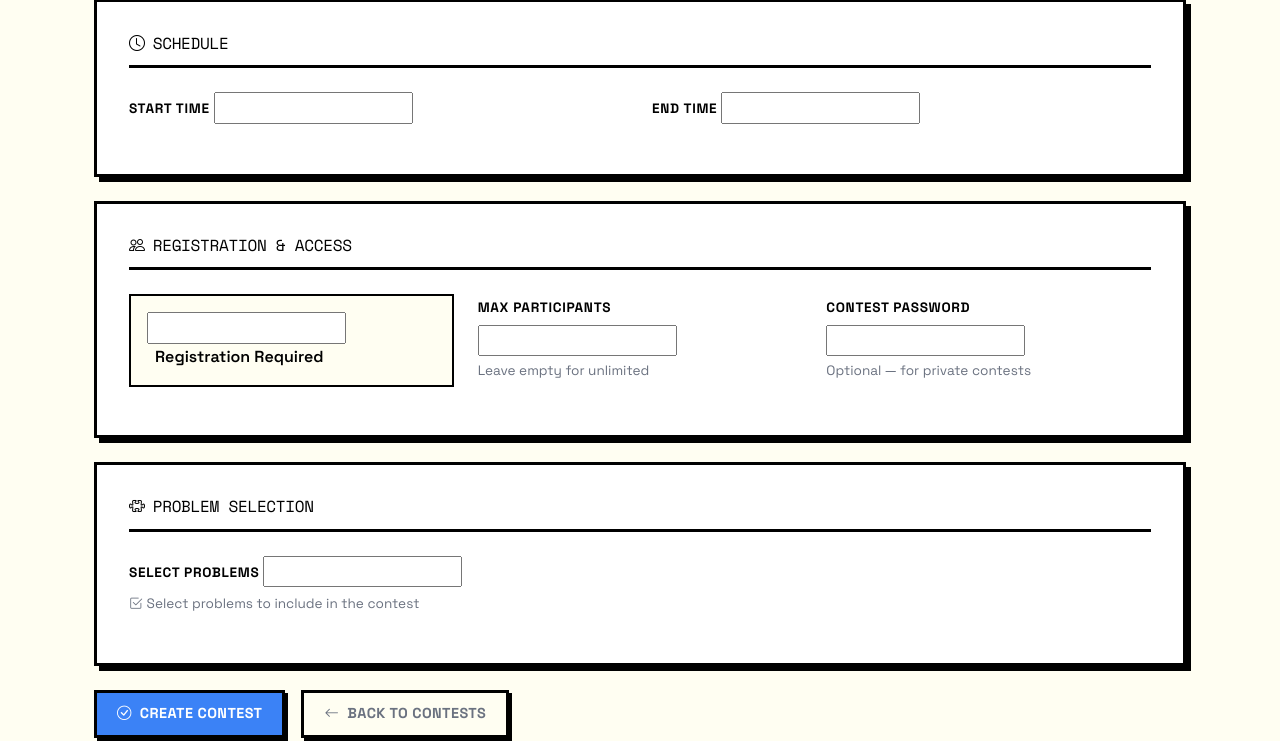
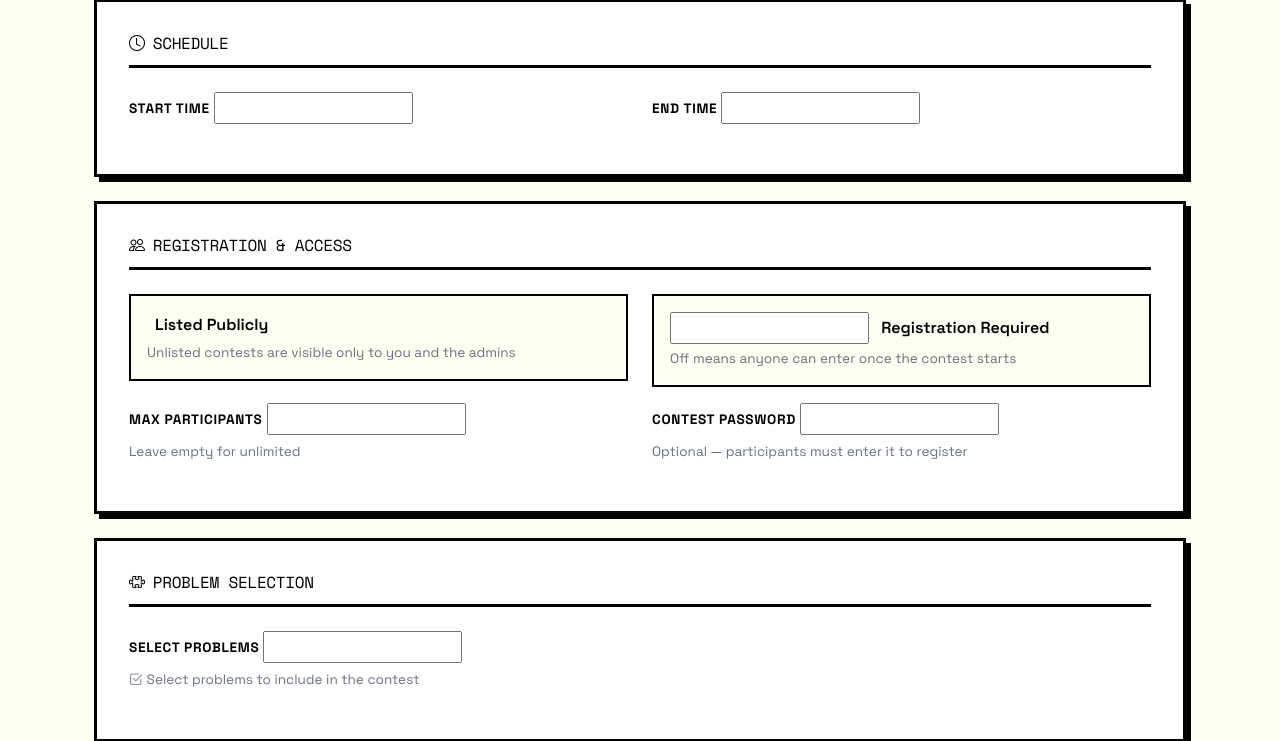
Before and after one commit to JPisOP007/online-judge, a Django app: template templates/core/create_contest.html in a window 1280 px wide. Shown: the part 613-1354 px from the top of the page. Run offline with Django 3.2, Linux system fonts and the light colour scheme; the template is opened without the code that fills it: most values are stand-ins (such as "Sample title", 1, 10 or a date in 2020); form fields are guessed from the names that the template uses.

Commit message:
fix(contests): make the create and edit contest forms usable
Four separate faults in the same form:

- The datetime-local inputs rendered Django's default "2026-08-14 10:30:00"
  format, which browsers reject, so opening Edit Contest showed empty start
  and end fields and saving without retyping them failed validation. Pin the
  widget format (and accept it back) with %Y-%m-%dT%H:%M.
- is_public was in Meta.fields but on neither template, so every contest
  created or edited through the UI was silently saved unlisted. Render it on
  both, next to registration_required.
- The password input did not render its stored value, so editing anything
  else on a passworded contest wiped the contest password. Keep the value.
- clean() computed duration into cleaned_data, but duration is not a form
  field so nothing copied it onto the instance; only create_contest patched
  it up by hand, and editing the times left the old duration on display.
  Derive it in save() instead, which covers both callers.

Also: the inverted-window error was raised by both the form and the model and
appeared twice; the model check is enough. Non-field errors are now rendered
on both templates (edit_contest showed nothing at all, so a bad window looked
like a save that quietly did nothing), create_contest no longer prefixes them
with the __all__ placeholder, the styling classes missing from the title,
type, participants and checkbox widgets are set on the widgets themselves,
and the problem picker no longer claims you need Ctrl/Cmd to multi-select a
list of checkboxes.

Co-Authored-By: Claude Opus 5 <noreply@anthropic.com>

```diff
--- a/templates/core/create_contest.html
+++ b/templates/core/create_contest.html
@@ -9,6 +9,13 @@
 
   <form method="post" class="needs-validation" novalidate>
     {% csrf_token %}
+
+    {% if form.non_field_errors %}
+      <div class="alert alert-danger" style="border: 2px solid var(--border); box-shadow: var(--shadow-sm); border-radius: 0;">
+        <i class="bi bi-exclamation-triangle me-2"></i>
+        {% for error in form.non_field_errors %}<div>{{ error }}</div>{% endfor %}
+      </div>
+    {% endif %}
 
     <!-- Basic Information -->
     <div class="card-section mb-4">
@@ -76,15 +83,31 @@
       </h3>
 
       <div class="row">
-        <div class="col-md-4 mb-3">
+        <div class="col-md-6 mb-3">
+          <div style="border: 2px solid var(--border); padding: 1rem; background: var(--bg);">
+            {{ form.is_public }}
+            <label class="form-check-label ms-2" for="{{ form.is_public.id_for_label }}" style="font-weight: 600;">
+              Listed Publicly
+            </label>
+            <div style="color: var(--muted); font-size: 0.85rem; margin-top: 4px;">
+              Unlisted contests are visible only to you and the admins
+            </div>
+          </div>
+        </div>
+        <div class="col-md-6 mb-3">
           <div style="border: 2px solid var(--border); padding: 1rem; background: var(--bg);">
             {{ form.registration_required }}
             <label class="form-check-label ms-2" for="{{ form.registration_required.id_for_label }}" style="font-weight: 600;">
               Registration Required
             </label>
+            <div style="color: var(--muted); font-size: 0.85rem; margin-top: 4px;">
+              Off means anyone can enter once the contest starts
+            </div>
           </div>
         </div>
-        <div class="col-md-4 mb-3">
+      </div>
+      <div class="row">
+        <div class="col-md-6 mb-3">
           <label for="{{ form.max_participants.id_for_label }}" class="form-label">Max Participants</label>
           {{ form.max_participants }}
           <div style="color: var(--muted); font-size: 0.85rem; margin-top: 4px;">
@@ -94,11 +117,11 @@
             <div style="color: var(--danger); font-size: 0.85rem; margin-top: 4px;">{{ form.max_participants.errors.0 }}</div>
           {% endif %}
         </div>
-        <div class="col-md-4 mb-3">
+        <div class="col-md-6 mb-3">
           <label for="{{ form.password.id_for_label }}" class="form-label">Contest Password</label>
           {{ form.password }}
           <div style="color: var(--muted); font-size: 0.85rem; margin-top: 4px;">
-            Optional — for private contests
+            Optional — participants must enter it to register
           </div>
           {% if form.password.errors %}
             <div style="color: var(--danger); font-size: 0.85rem; margin-top: 4px;">{{ form.password.errors.0 }}</div>
```
Also changed, not shown: core/forms.py (+50 -8 lines), core/views/contests.py (+6 -6 lines), templates/core/edit_contest.html (+22 -3 lines).
